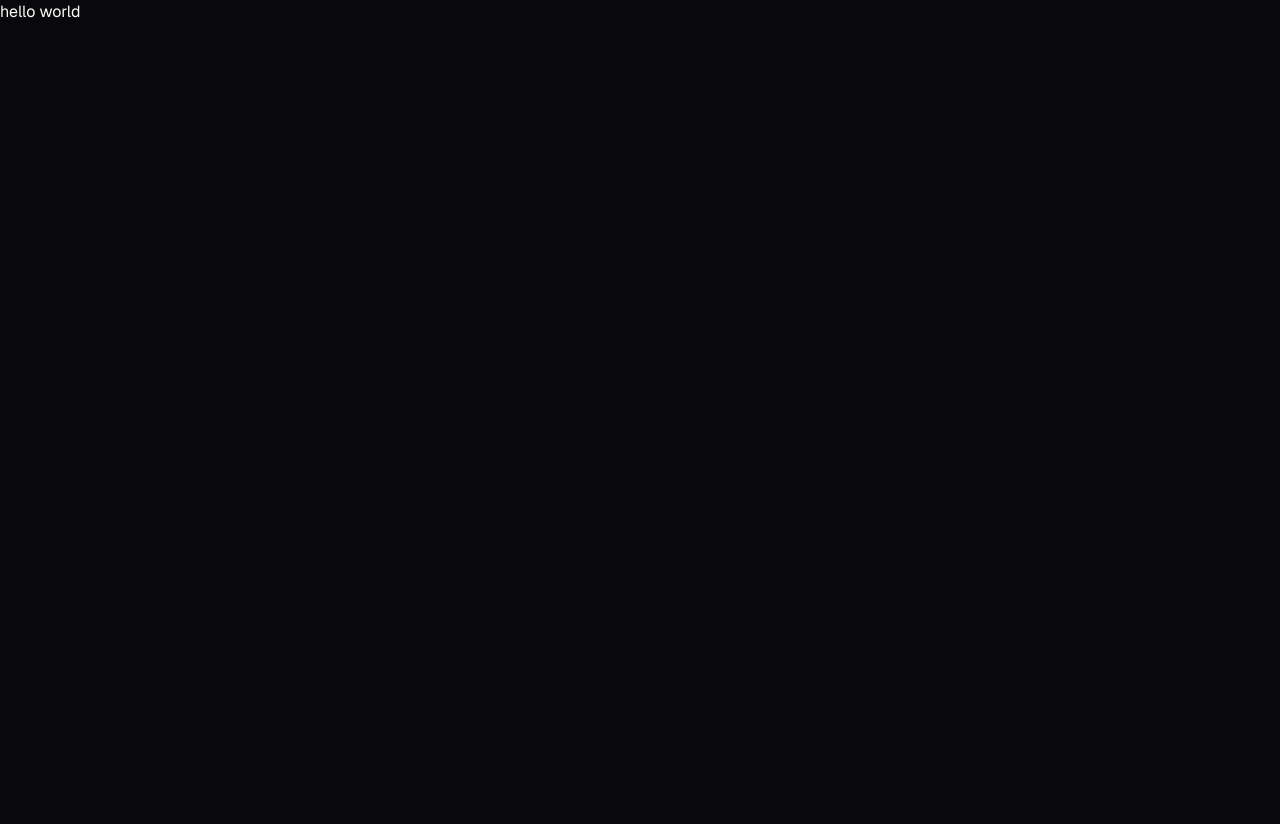
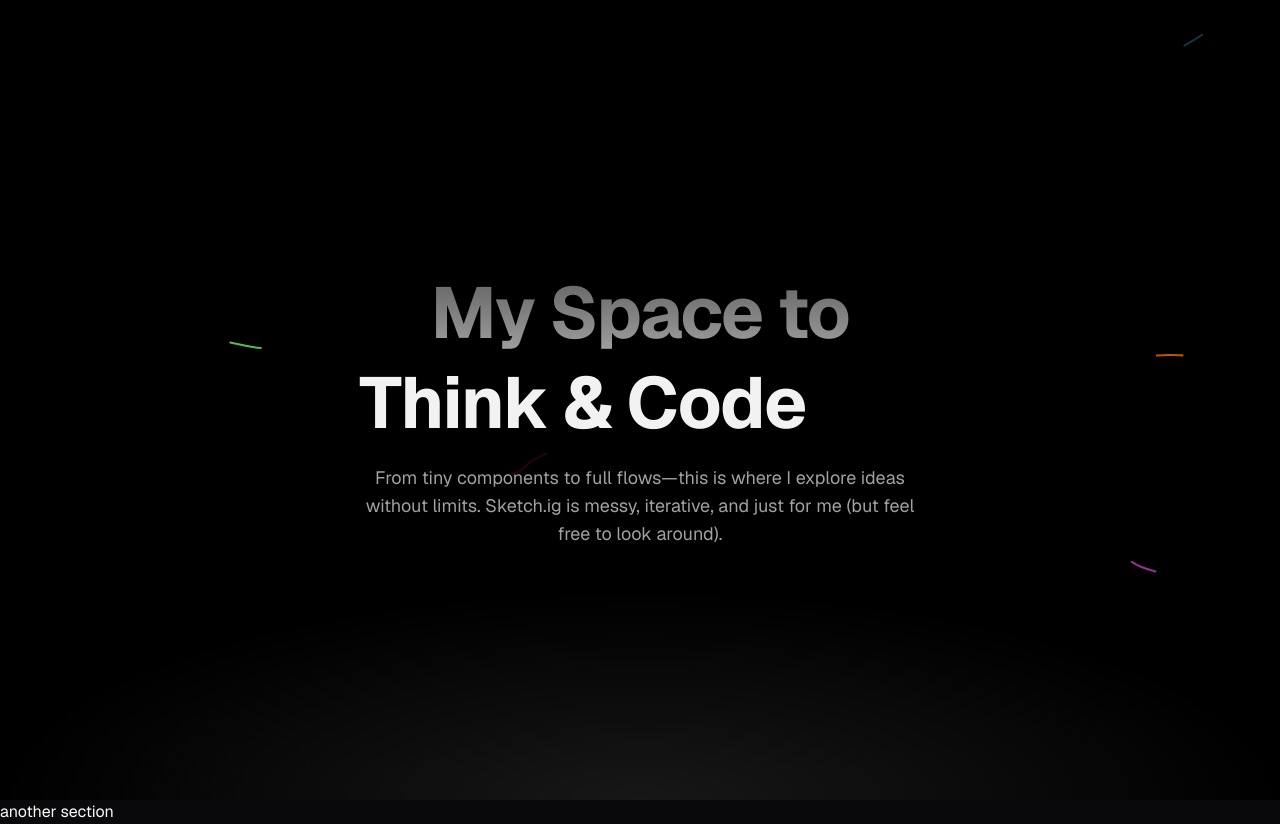
Before and after one commit to LFeli/sketch.ig, a Next.js app: page / in a window 1280 px wide. Before the commit the page ends 800 px from the top, so only its background shows below. Built offline with nearby package versions, Linux system fonts and the light colour scheme.

Commit message:
:sparkles: feat: implement HomePage with CallToAction component and remove old page

```diff
--- /dev/null
+++ b/src/app/(app)/(web)/(home)/page.tsx
@@ -0,0 +1,10 @@
+import { CallToAction } from './components/call-to-action'
+
+export default function HomePage() {
+  return (
+    <main className="h-full">
+      <CallToAction />
+      <div>another section</div>
+    </main>
+  )
+}
--- a/src/app/(app)/(web)/page.tsx
+++ /dev/null
@@ -1,3 +0,0 @@
-export default function HomePage() {
-  return <main>hello world</main>
-}
```
